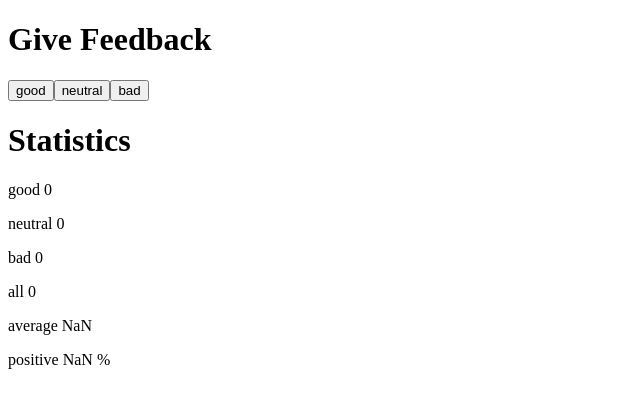
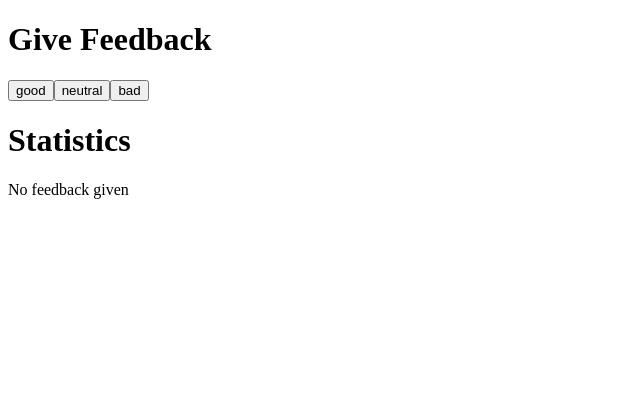
Before and after one commit to brunomaso1/course-ossu-full-stack-open, a React (Create React App) app in the folder part1/unicafe/: page / in a window 1280 px wide. Shown: the top 408 px of the page, without its empty margins (0-640 px from the left). Built offline with nearby package versions, Linux system fonts and the light colour scheme.

Commit message:
1.9: unicafe step4

```diff
--- a/part1/unicafe/src/App.js
+++ b/part1/unicafe/src/App.js
@@ -14,34 +14,49 @@ const Button = ({ text, handleClick }) => {
   )
 }
 
-// Already done 1.8
-const Statistics = ({good, neutral, bad}) => {
-  return (
-    <>
-      <p>good {good}</p>
-      <p>neutral {neutral}</p>
-      <p>bad {bad}</p>
-      <p>all {good + neutral + bad}</p>
-      <p>average {(good + bad * -1)/(good + neutral + bad)}</p>
-      <p>positive {good/(good + neutral + bad)*100} %</p>
-    </>
-  )
+const Statistics = ({ feedBacks, hasFeedback }) => {
+  if (!hasFeedback)
+    return (
+      <p>No feedback given</p>
+    )
+  else
+    return (
+      <>
+        <p>good {feedBacks.good}</p>
+        <p>neutral {feedBacks.neutral}</p>
+        <p>bad {feedBacks.bad}</p>
+        <p>all {feedBacks.good + feedBacks.neutral + feedBacks.bad}</p>
+        <p>average {(feedBacks.good + feedBacks.bad * -1) / (feedBacks.good + feedBacks.neutral + feedBacks.bad)}</p>
+        <p>positive {feedBacks.good / (feedBacks.good + feedBacks.neutral + feedBacks.bad) * 100} %</p>
+      </>
+    )
+
 }
 
 const App = () => {
   // save clicks of each button to its own state
-  const [good, setGood] = useState(0)
-  const [neutral, setNeutral] = useState(0)
-  const [bad, setBad] = useState(0)
+  const [good, setGood] = useState(0);
+  const [neutral, setNeutral] = useState(0);
+  const [bad, setBad] = useState(0);
+  const [hasFeedback, setHasFeedback] = useState(false);
 
   const setFeedback = ({ value }) => {
     switch (value) {
       case 'good':
-        return () => setGood(good + 1);
+        return () => {
+          setHasFeedback(true);
+          setGood(good + 1);
+        };
       case 'neutral':
-        return () => setNeutral(neutral + 1);
+        return () => {
+          setHasFeedback(true);
+          setNeutral(neutral + 1);
+        }
       case 'bad':
-        return () => setBad(bad + 1)
+        return () => {
+          setHasFeedback(true);
+          setBad(bad + 1);
+        }
       default:
         console.error('Wrrong function');
         break;
@@ -55,7 +70,7 @@ const App = () => {
       <Button text='neutral' handleClick={setFeedback({ value: 'neutral' })}></Button>
       <Button text='bad' handleClick={setFeedback({ value: 'bad' })}></Button>
       <Title text='Statistics'></Title>
-      <Statistics good={good} neutral={neutral} bad={bad} ></Statistics>
+      <Statistics feedBacks={{good, neutral, bad}} hasFeedback={hasFeedback} ></Statistics>
     </div>
   )
 }
```
